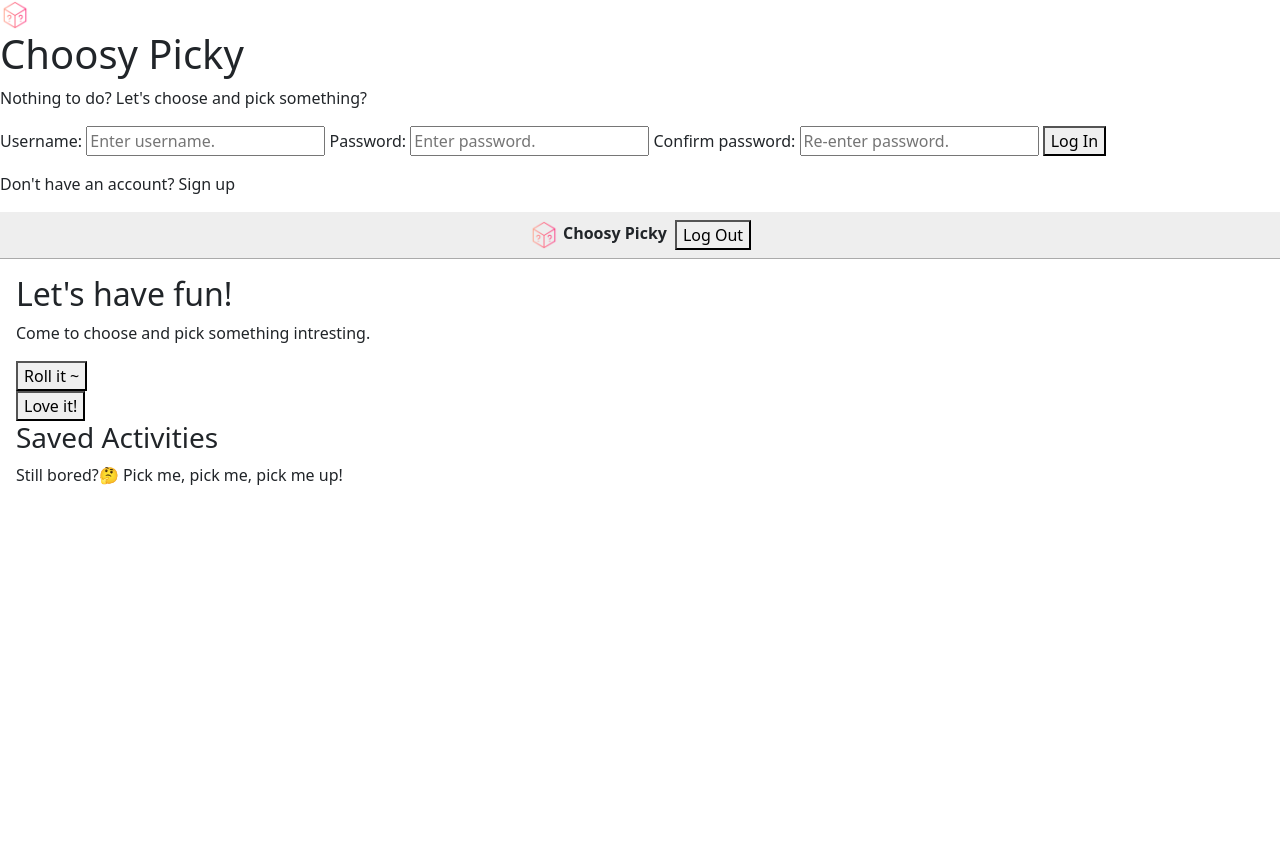
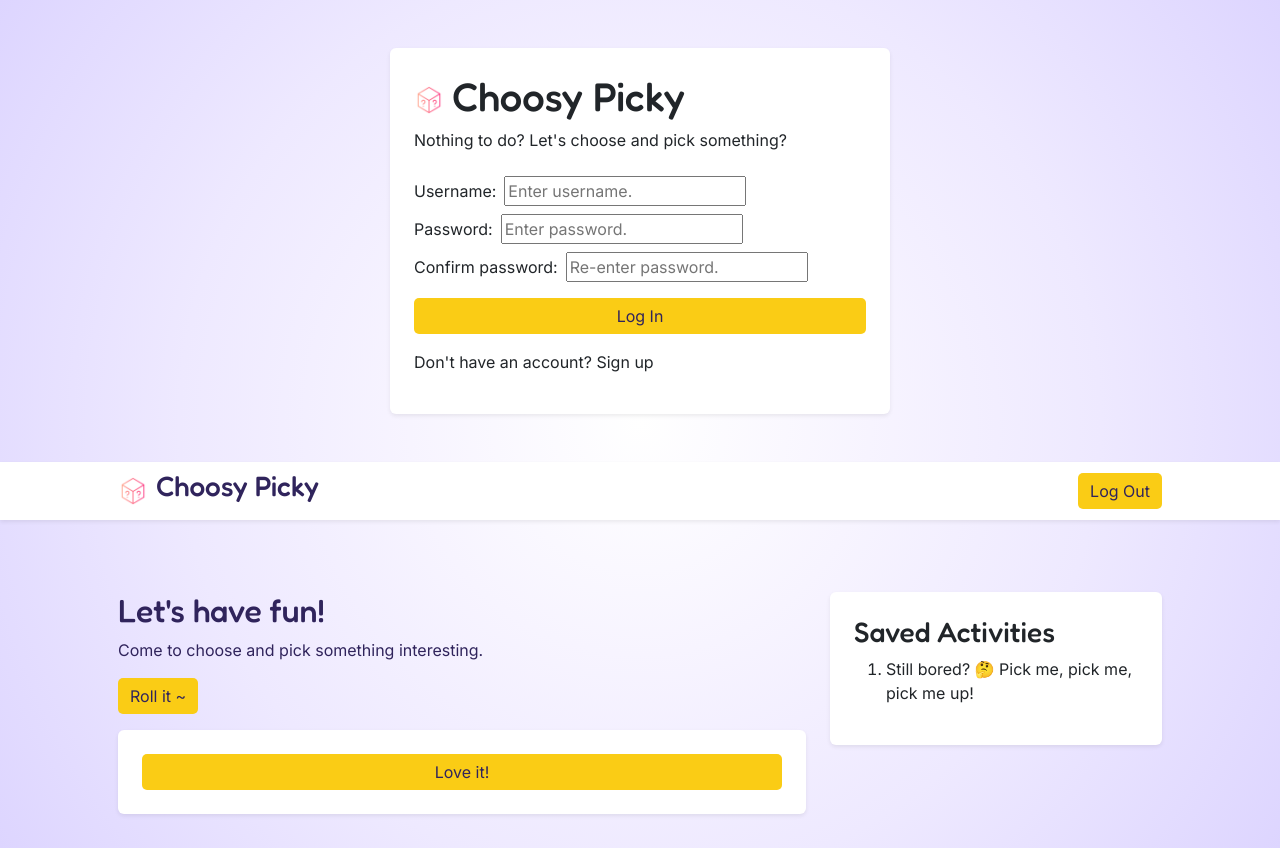
Before and after one commit to och-stack/Activity-Discovery-Dashboard, a website: page index.html in a window 1280 px wide. Before the commit the page ends 800 px from the top, so only its background shows below. Drawn offline with nearby package versions, Linux system fonts and the light colour scheme.

Commit message:
Updated index.html (bootstrap) and style.css

```diff
--- a/index.html
+++ b/index.html
@@ -4,14 +4,19 @@
     <title>Home</title>
     <meta charset="UTF-8" />
     <meta name="viewport" content="width=device-width" />
-    <link rel="stylesheet" href="styles.css" />
     <link rel="icon" href="/favi.png?v=1">
+    <!--Font-->
+    <link
+      href="https://fonts.googleapis.com/css2?family=Fredoka:wght@400;500;600;700&family=Inter:wght@400;500;600;700&display=swap"
+      rel="stylesheet"/>
+    <!--Bootstrap-->
     <link
       href="https://cdn.jsdelivr.net/npm/bootstrap@5.3.8/dist/css/bootstrap.min.css"
       rel="stylesheet"
       integrity="sha384-sRIl4kxILFvY47J16cr9ZwB07vP4J8+LH7qKQnuqkuIAvNWLzeN8tE5YBujZqJLB"
       crossorigin="anonymous"
     />
+    <link rel="stylesheet" href="styles.css" />
     <script
       src="https://cdn.jsdelivr.net/npm/bootstrap@5.3.8/dist/js/bootstrap.bundle.min.js"
       integrity="sha384-FKyoEForCGlyvwx9Hj09JcYn3nv7wiPVlz7YYwJrWVcXK/BmnVDxM+D2scQbITxI"
@@ -21,21 +26,29 @@
 
   <body>
     <!--Login Authenticator Page-->
-    <div id="auth-card">
+    <div id="auth-card" class="card shadow-sm p-4 border-0 mx-auto m-5">
+      <div class="d-flex align-items-center gap-2">
         <img src="favi.png" alt="icon" height="30px">
         <h1>Choosy Picky</h1>
+      </div>
       <p>Nothing to do? Let's choose and pick something?</p>
 
+      <div class="d-flex align-items-center gap-2 mt-2">
         <label for="username">Username:</label>
         <input type="text" id="username" placeholder="Enter username.">
+      </div>
 
+      <div class="d-flex align-items-center gap-2 mt-2">
         <label for="password">Password:</label>
         <input type="text" id="password" placeholder="Enter password.">
+      </div>
 
+      <div class="d-flex align-items-center gap-2 mt-2">
         <label for="confirm-password">Confirm password:</label>
         <input type="text" id="confirm-password" placeholder="Re-enter password.">
+      </div>
 
-      <button id="auth-button">Log In</button>
+      <button id="auth-button" class="btn mt-3">Log In</button>
 
       <p id="auth-message"></p>
 
@@ -48,42 +61,50 @@
     <!--Dashboard-->
     <div>
       <!--Navigation-->
-      <nav>
+      <nav class="navbar navbar-expand-lg bg-white shadow-sm">
+        <div class="container px-5">
           <!--Left nav-->
-        <div>
+          <div class="d-flex align-items-center gap-2">
             <img src="favi.png" alt="icon" height="30px">
-          <strong>Choosy Picky</strong>
+            <h3>Choosy Picky</h3>
           </div>
           <!--Right nav-->
-        <div>
+          <div class="d-flex align-items-center gap-3 ms-auto">
             <span id="welcome-user"></span>
-          <button id="logout-button">Log Out</button>
+            <button id="logout-button" class="btn">Log Out</button>
+          </div>
         </div>
       </nav>
 
       <!--Main Dashboard-->
-      <main>
+      <main class="container px-5">
+        <div class="row mt-5 g-4">
+          <!--Left: Greeting + Activity-->
+          <div class="col-md-8">
             <!--Greeting-->
             <div>
               <h2>Let's have fun!</h2>
-          <p>Come to choose and pick something intresting.</p>
-          <button id="get-activity-button">Roll it ~</button>
+              <p>Come to choose and pick something interesting.</p>
+              <button id="get-activity-button" class="btn">Roll it ~</button>
             </div>
 
             <!--Activity Details-->
-        <div>
+            <div class="card shadow-sm p-4 border-0 mt-3">
               <div id="activity-details"></div>
-          <button id="save-button">Love it!</button>
+              <button id="save-button" class="btn">Love it!</button>
+            </div>
           </div>
 
-        <!--Activity Details-->
-        <aside>
-          <div>
+          <!--Right: Saved Activities-->
+          <aside class="col-md-4">
+            <div class="card shadow-sm p-4 border-0">
               <h3>Saved Activities</h3>
-            <p>Still bored?🤔 Pick me, pick me, pick me up!</p>
+              <ol>
+                <li>Still bored? 🤔 Pick me, pick me, pick me up!</li>
+              </ol>
             </div>
           </aside>
-
+        </div>
       </main>
     </div>
 
--- a/styles.css
+++ b/styles.css
@@ -2,45 +2,50 @@
   box-sizing: border-box;
 }
 
+:root {
+  --purple: #EDE9FE;
+  --purple-dark: #30245C;
+  --yellow: #FACC15;
+  --white: #FFFFFF;
+}
+
 body {
   margin: 0;
-  font-family: system-ui, sans-serif;
-  color: black;
-  background-color: white;
+  min-height: 100vh;
+
+  color: var(--purple-dark);
+  font-family: 'Inter', 'Segoe UI', sans-serif;
+
+  background:
+    radial-gradient(
+      circle at center,
+      #ffffff 0%,
+      #f7f4ff 30%,
+      #eee9ff 60%,
+      #ddd5ff 100%
+    );
 }
 
-nav {
-  display: flex;
-  flex-wrap: wrap;
-  align-items: center;
-  justify-content: center;
-  padding: 0.5rem;
-  gap: 0.5rem;
-  border-bottom: solid 1px #aaa;
-  background-color: #eee;
+.btn {
+  background: var(--yellow);
+  color: var(--purple-dark);
+  border: none;
+  border-radius: 5px;
 }
 
-nav a {
-  display: inline-block;
-  min-width: 9rem;
-  padding: 0.5rem;
-  border-radius: 0.2rem;
-  border: solid 1px #aaa;
-  text-align: center;
-  text-decoration: none;
-  color: #555;
+.btn:hover {
+  background: #EAB308;
 }
 
-nav a[aria-current='page'] {
-  color: #000;
-  background-color: #d4d4d4;
+.form-control {
+  border-radius: 5px;
+  border: 1px solid var(--purple-dark);
 }
 
-main {
-  padding: 1rem;
+#auth-card {
+  max-width: 500px;
 }
 
-h1 {
-  font-weight: bold;
-  font-size: 1.5rem;
+h1, h2, h3 {
+  font-family: 'Fredoka', sans-serif;
 }
```
Lines whose indentation alone changed are shown as unchanged.
